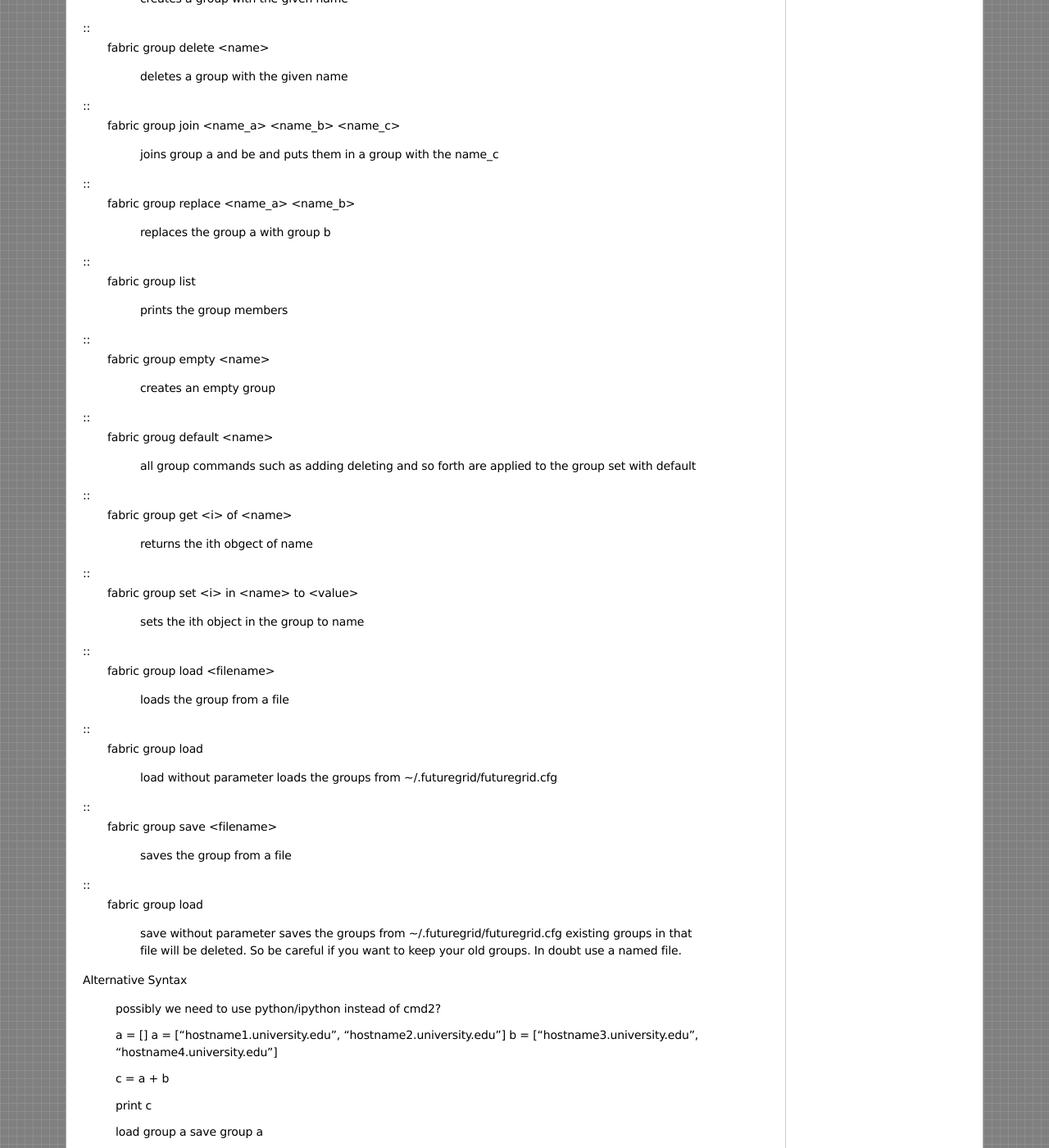
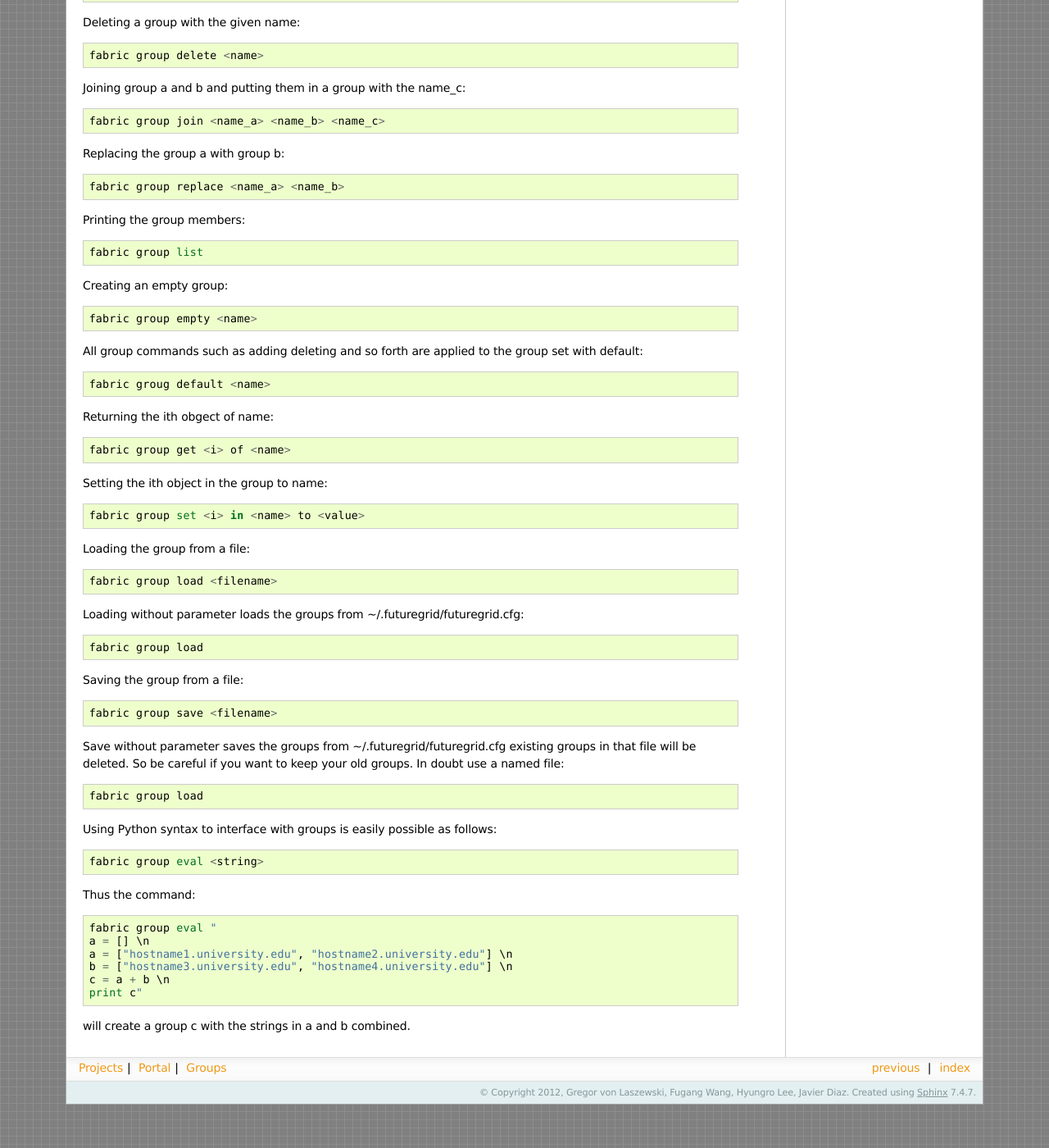
Before and after one commit to futuregrid/rain-move, a Sphinx documentation site: the page built from doc/source/groups.rst, in a window 1280 px wide and 1400 px high, scrolled down 885 px. Shown: the whole window at 82% size. Built offline with Sphinx 7.4.7, drawn with Linux system fonts in a browser that asks for light colours; formulas are drawn with MathJax 3; some of the changed text lies outside the part shown.

Commit message:
possible way to use built in python?

```diff
--- a/doc/source/groups.rst
+++ b/doc/source/groups.rst
@@ -29,89 +29,77 @@
   fabric> rain -image imagename -group "MyResources"
 
 Group commands
+~~~~~~~~~~~~~~
 
-::
+Creating a group with the given name::
+
   fabric group create <name>
 
-    creates a group with the given name
 
-::
+Deleting a group with the given name::
+
   fabric group delete <name>
 
-    deletes a group with the given name
 
-::
+Joining group a and b and putting them in a group with the name_c::
+
   fabric group join <name_a> <name_b> <name_c>
 
-    joins group a and be and puts them in a group with the name_c
 
-::
+Replacing the group a with group b::
+
    fabric group replace <name_a> <name_b>
 
-    replaces the group a with group b
+Printing the group members::
 
-::
    fabric group list
 
-     prints the group members
+Creating an empty group::
 
-::
    fabric group empty <name>
 
-     creates an empty group
+All group commands such as adding deleting and so forth are
+applied to the group set with default::
 
-::
    fabric groug default <name>
 
-     all group commands such as adding deleting and so forth are
-     applied to the group set with default
+Returning the ith obgect of name::
 
-::
    fabric group get <i> of <name>
 
-     returns the ith obgect of name
+Setting the ith object in the group to name::
 
-::
    fabric group set <i> in <name> to <value>
 
+Loading the group from a file::
 
-     sets the ith object in the group to name
-
-::
    fabric group load <filename>
 
-     loads the group from a file
 
-::
+Loading without parameter loads the groups from ~/.futuregrid/futuregrid.cfg::
+
    fabric group load
 
-     load without parameter loads the groups from ~/.futuregrid/futuregrid.cfg
+Saving the group from a file::
 
-::
    fabric group save <filename>
 
-     saves the group from a file
 
-::
+Save without parameter saves the groups from ~/.futuregrid/futuregrid.cfg existing groups in that file will be deleted. So be careful if you want to keep your old groups. In doubt use a named file::
+
    fabric group load
 
-     save without parameter saves the groups from
-     ~/.futuregrid/futuregrid.cfg existing groups in that file will be
-     deleted. So be careful if you want to keep your old groups. In
-     doubt use a named file.
+Using Python syntax to interface with groups is easily possible as follows::
 
+   fabric group eval <string>
 
-Alternative Syntax
+Thus the command::
 
-  possibly we need to use python/ipython instead of cmd2?
+  fabric group eval "
+  a = [] \n
+  a = ["hostname1.university.edu", "hostname2.university.edu"] \n
+  b = ["hostname3.university.edu", "hostname4.university.edu"] \n
+  c = a + b \n
+  print c"
 
-  a = []
-  a = ["hostname1.university.edu", "hostname2.university.edu"]
-  b = ["hostname3.university.edu", "hostname4.university.edu"]
-
-  c = a + b
-
-  print c
-
-  load group a
-  save group a
+will create a group c with the strings in a and b combined.
```
